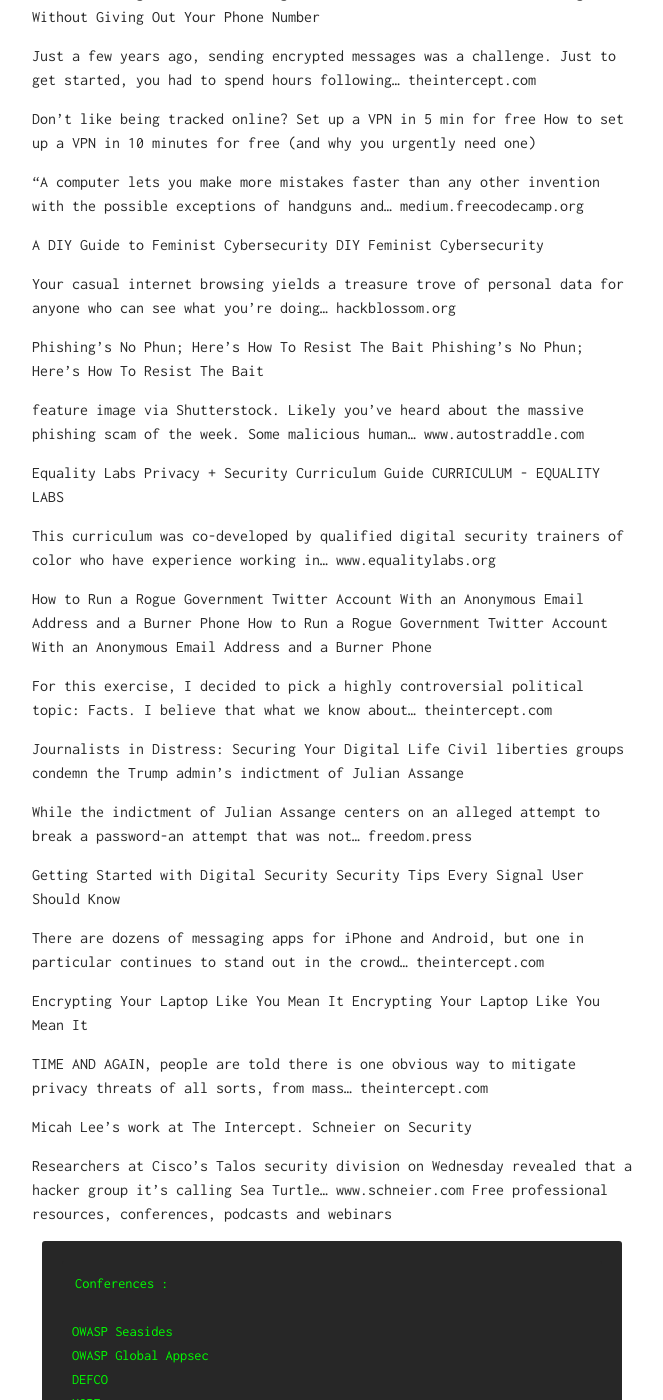
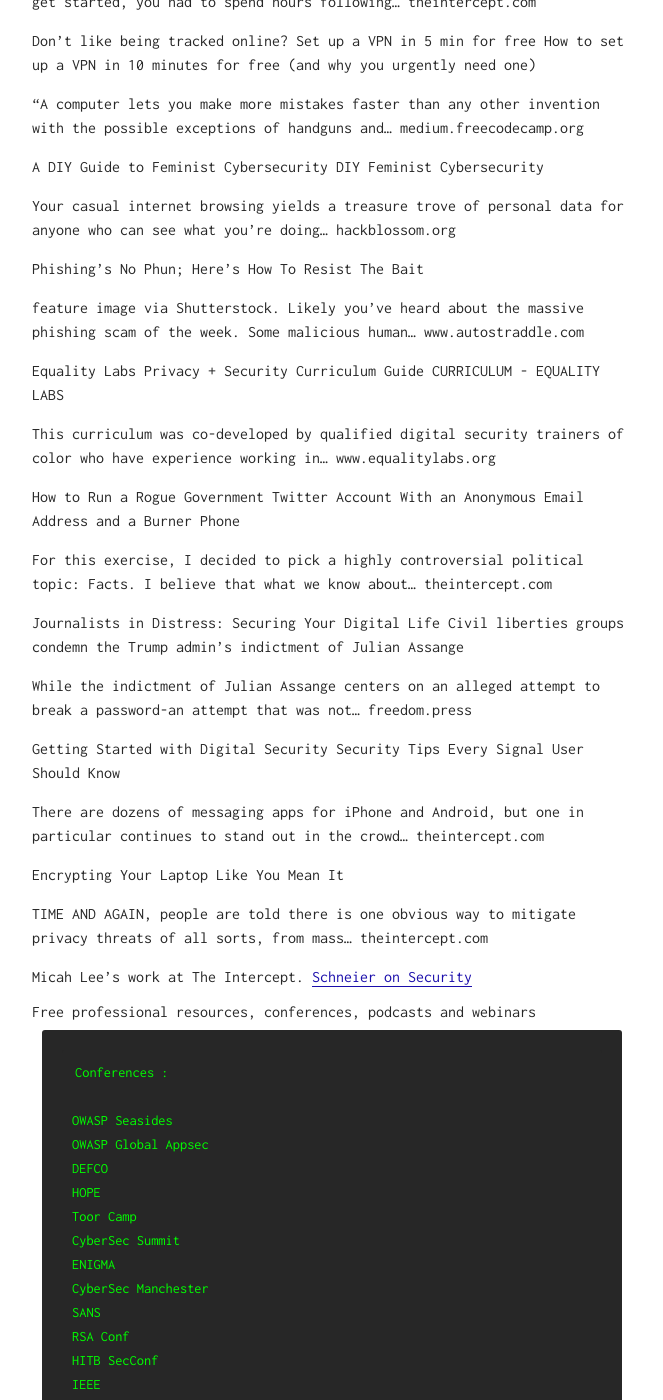
Before and after one commit to kaiiyer/kaiiyer.github.io, a Jekyll site: the page built from _posts/2019-04-19-An insight to Digital Privacy and Security Resources.md, in a window 1280 px wide and 1400 px high, scrolled down 3555 px. Shown: the whole window, without its empty margins (308-971 px from the left). Built offline with Jekyll 4.4.1, drawn with Linux system fonts in a browser that asks for light colours; our own code applies the rules of GitHub Pages for plain Markdown files; some of the changed text lies outside the part shown.

Commit message:
Update 2019-04-19-An insight to Digital Privacy and Security Resources.md

```diff
--- a/_posts/2019-04-19-An insight to Digital Privacy and Security Resources.md
+++ b/_posts/2019-04-19-An insight to Digital Privacy and Security Resources.md
@@ -4,7 +4,7 @@
 
 The three pillars of security are :
 
-CIA triad
+### CIA triad
 
 ##Confidentiality — this focuses on protecting the “Read” operation. You do not want unauthorized people to read your confidential information, for example, your credit card number, your passwords or payroll amount.
 
@@ -12,7 +12,7 @@
 
 ##Availability — this means the systems and data are always accessible when you need them. For example, an online banking system or an online shopping site should always be on.
 
-Powerful Tool-kits available today
+### Powerful Tool-kits available today
 
 Mozilla’s Internet Health Report or Online Privacy and Security brief (PDF).
 A Healthy Internet is Secure and Private
@@ -105,7 +105,8 @@
 
 At Motherboard, we don't just like talking about security, we want to show you how to make society more secure
 motherboard.vice.com
-Articles worth Reading
+
+### Articles worth Reading
 
 How To Make Sure Your Home Address Isn’t Easily Available Online
 How To Make Sure Your Honest to God Actual Home Address Isn't Easily Available Online
@@ -119,7 +120,6 @@
 Remember Gamergate? Or when the identity of that dentist who killed Cecil the Lion was posted? Or that man who was…
 www.propublica.org
 
-How to Use Signal Without Giving Out Your Phone Number
 How to Use Signal Without Giving Out Your Phone Number
 
 Just a few years ago, sending encrypted messages was a challenge. Just to get started, you had to spend hours following…
@@ -137,7 +137,6 @@
 Your casual internet browsing yields a treasure trove of personal data for anyone who can see what you're doing…
 hackblossom.org
 
-Phishing’s No Phun; Here’s How To Resist The Bait
 Phishing's No Phun; Here's How To Resist The Bait
 
 feature image via Shutterstock. Likely you've heard about the massive phishing scam of the week. Some malicious human…
@@ -149,7 +148,6 @@
 This curriculum was co-developed by qualified digital security trainers of color who have experience working in…
 www.equalitylabs.org
 
-How to Run a Rogue Government Twitter Account With an Anonymous Email Address and a Burner Phone
 How to Run a Rogue Government Twitter Account With an Anonymous Email Address and a Burner Phone
 
 For this exercise, I decided to pick a highly controversial political topic: Facts. I believe that what we know about…
@@ -168,17 +166,15 @@
 theintercept.com
 
 Encrypting Your Laptop Like You Mean It
-Encrypting Your Laptop Like You Mean It
 
 TIME AND AGAIN, people are told there is one obvious way to mitigate privacy threats of all sorts, from mass…
 theintercept.com
 
 Micah Lee’s work at The Intercept.
-Schneier on Security
+[Schneier on Security](https://theintercept.com/staff/micah-lee/)
 
-Researchers at Cisco's Talos security division on Wednesday revealed that a hacker group it's calling Sea Turtle…
-www.schneier.com
-Free professional resources, conferences, podcasts and webinars
+
+### Free professional resources, conferences, podcasts and webinars
 
     Conferences :
 
@@ -221,18 +217,15 @@
     EC Council
 
 Futurism: How to protect your online identity
-What Is Threat Modeling?
+> [What Is Threat Modeling?](https://video.vice.com/en_us/video/motherboard-hacking-week-what-is-threat-modeling/5a0b2378177dd428d3222d68?ref=motherboard)
+    Motherboard's Lorenzo Franceschi-Bicchierai explains what threat modeling is, and how it can keep you
 
-Motherboard's Lorenzo Franceschi-Bicchierai explains what threat modeling is, and how it can keep you - and your data …
-video.vice.com
-Secure the News
 
-Every news site should be secure.
-securethe.news
-Infosec Resources
-IT Security Training & Resources by Infosec
+> [Secure the News](https://securethe.news/)
+    Every news site should be secure.
 
-IT Security Training & Resources by Infosecresources.infosecinstitute.com
+> [Infosec Resources](https://resources.infosecinstitute.com/)
+    IT Security Training & Resources by InfosecInstitute
 
 Thanks for Reading.
-If anything is to be added to the list, please ping me @Kai Iyer.
+If anything is to be added to the list, please ping me @[Kai Iyer](https://twitter.com/kaiiyer).
```
